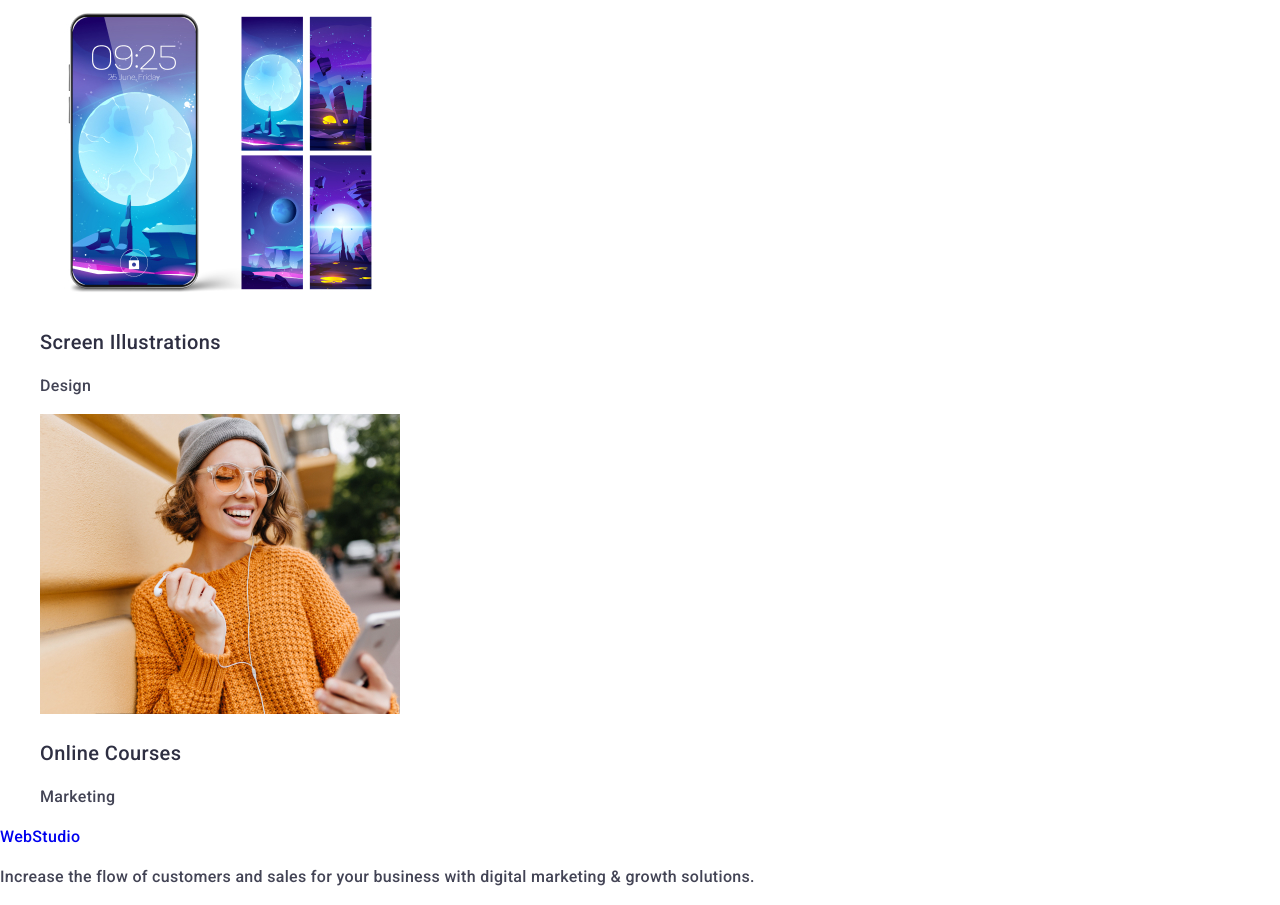
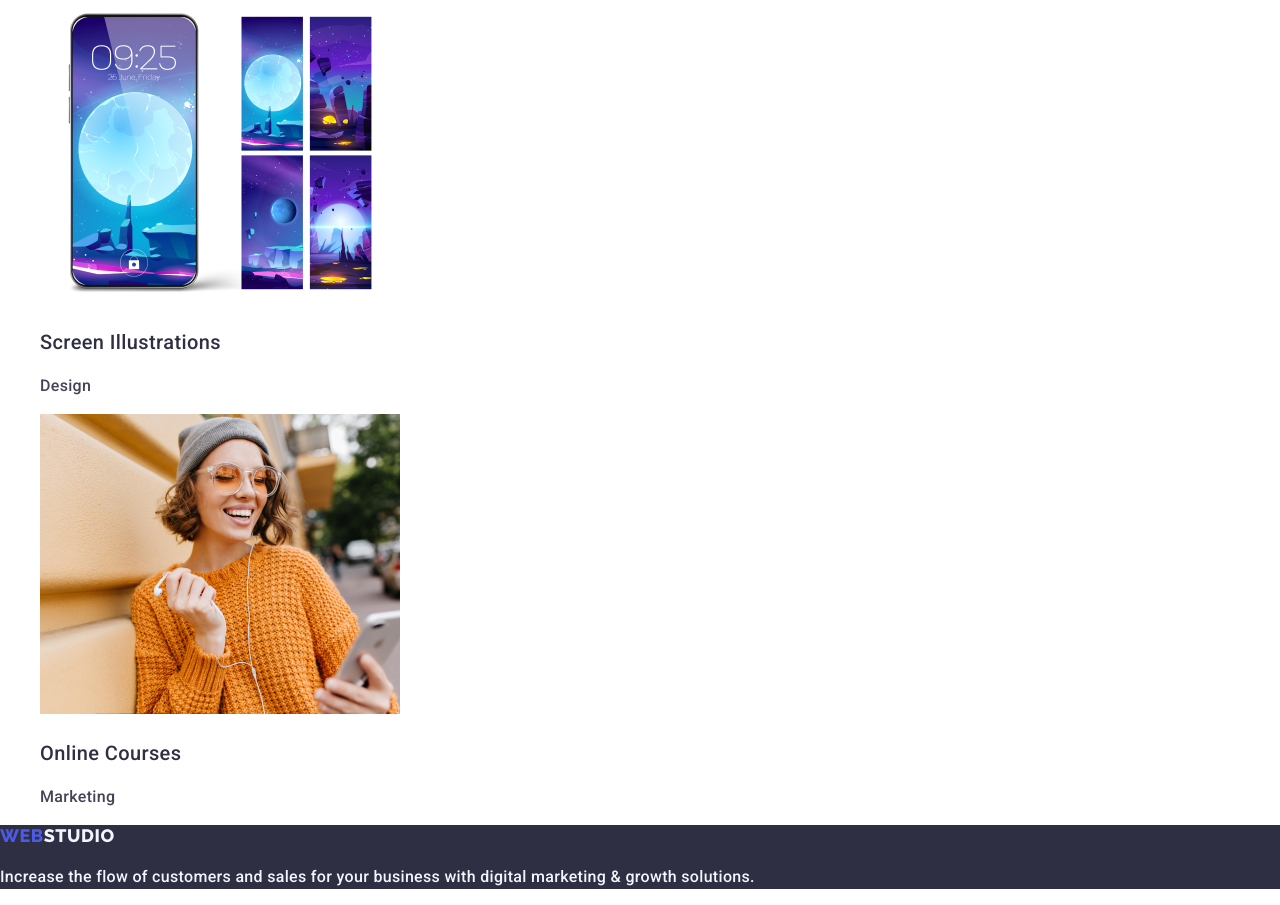
Before and after one commit to DenisBahuta/goit-markup-hw-02, a plain HTML site: page index.html in a window 1280 px wide. Shown: the part 4051-4956 px from the top of the page. Drawn offline with nearby package versions, Linux system fonts and the light colour scheme.

Commit message:
Create footer

```diff
--- a/css/styles.css
+++ b/css/styles.css
@@ -130,3 +130,25 @@ address {
   letter-spacing: 0.02em;
   color: #2e2f42;
 }
+
+.footer {
+  background-color: #2e2f42;
+}
+
+.footer-logo {
+  font-family: "Raleway", sans-serif;
+  font-weight: 700;
+  font-size: 18px;
+  line-height: 1.17;
+  letter-spacing: 0.03em;
+  text-transform: uppercase;
+  color: #4d5ae5;
+}
+
+.span-logo {
+  color: #f4f4fd;
+}
+
+.footer-text {
+  color: #f4f4fd;
+}
--- a/index.html
+++ b/index.html
@@ -198,9 +198,11 @@
         </ul>
       </section>
     </main>
-    <footer>
-      <a href="./index.html">WebStudio</a>
-      <p>
+    <footer class="footer">
+      <a class="footer-logo" href="./index.html"
+        >Web<span class="span-logo">Studio</span></a
+      >
+      <p class="footer-text">
         Increase the flow of customers and sales for your business with digital
         marketing & growth solutions.
       </p>
```
